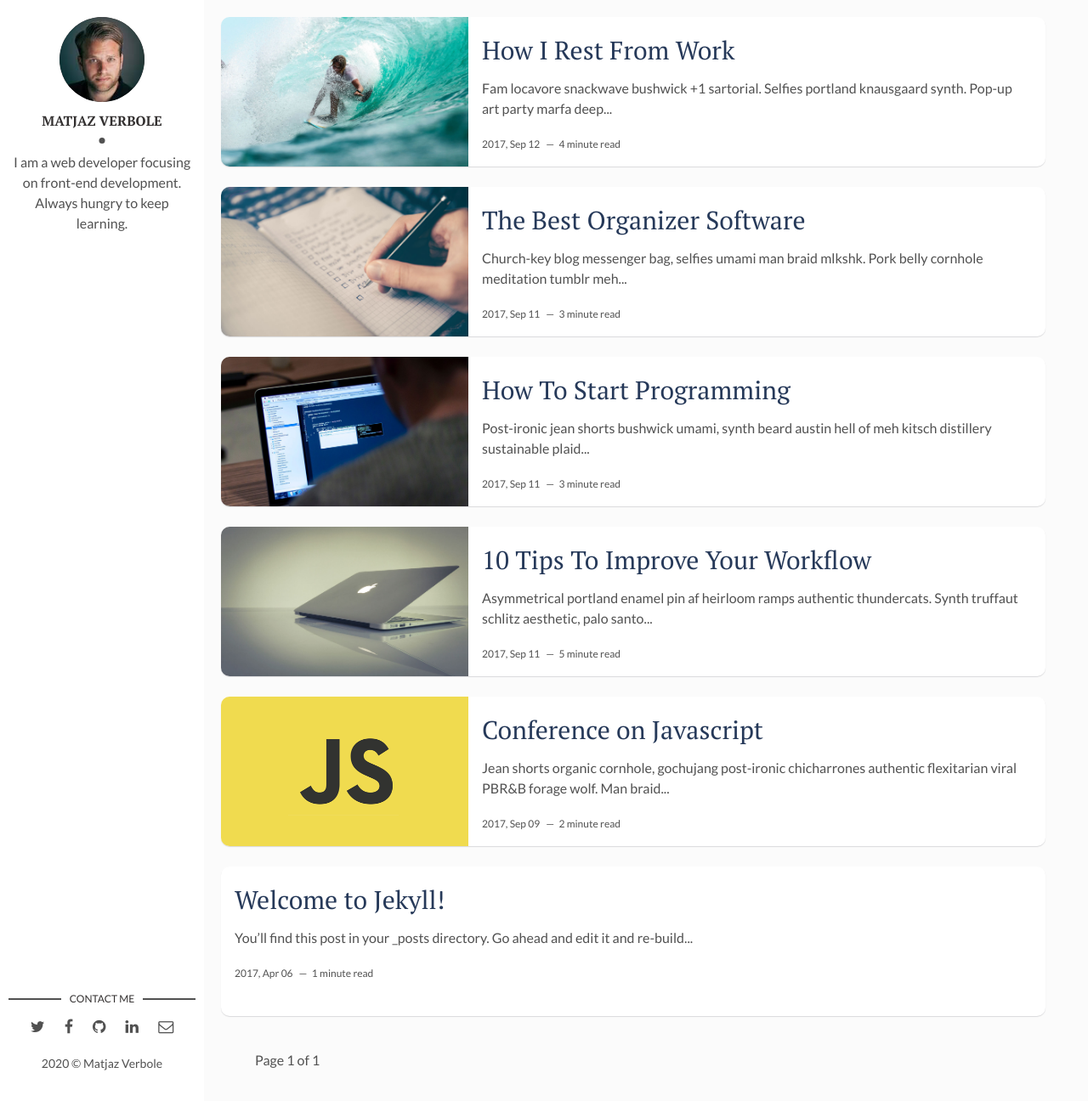
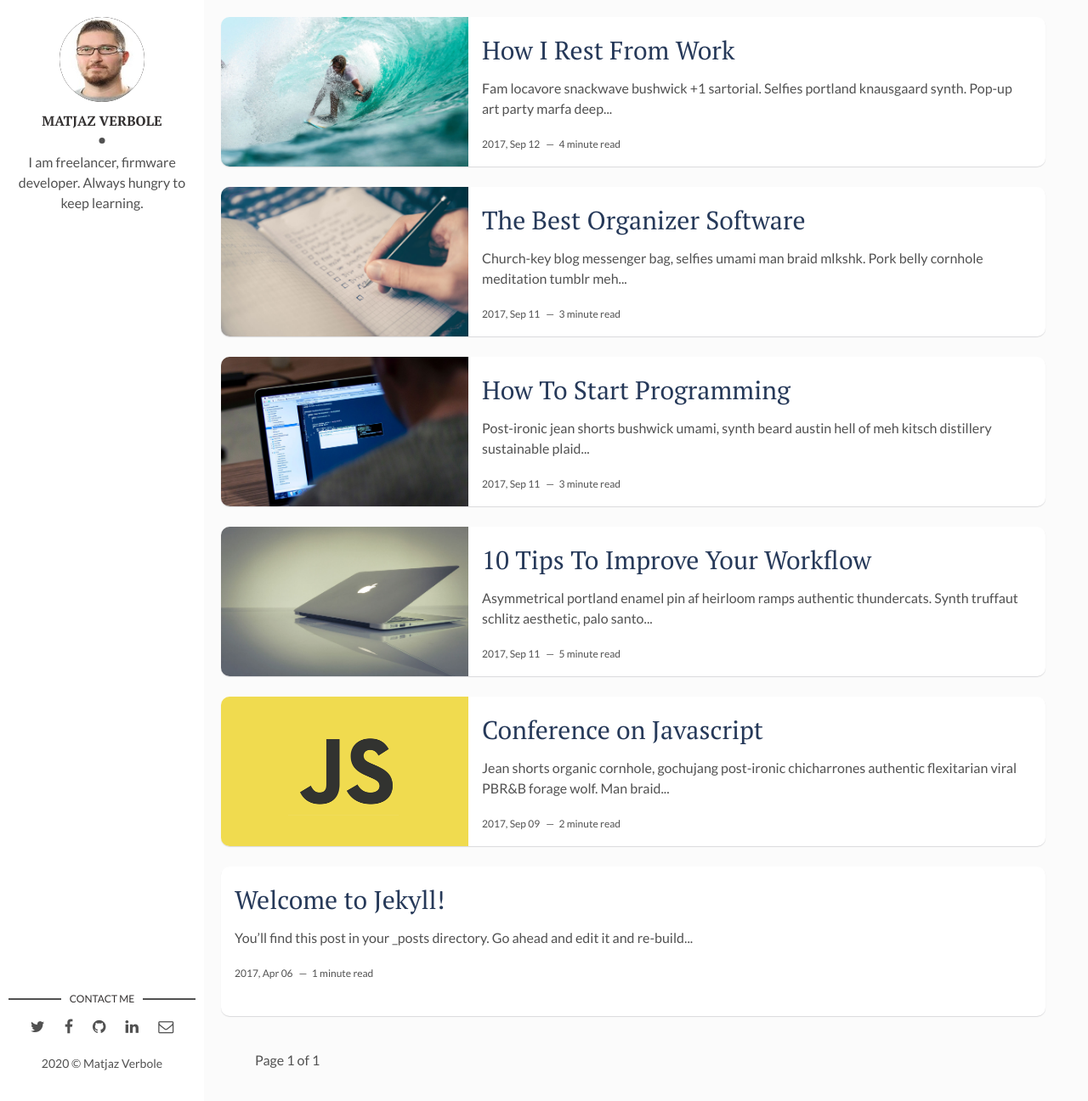
Before and after one commit to matjazv/matjazv.github.io, a Jekyll site: the page built from index.html, in a window 1280 px wide and 1296 px high. Shown: the whole window at 85% size. Built offline with Jekyll 4.4.1, drawn with Linux system fonts in a browser that asks for light colours; the list of posts is cut into pages by our own code.

Commit message:
Added personal image to the page

```diff
--- a/_config.yml
+++ b/_config.yml
@@ -10,12 +10,12 @@ site-twitter: #if your site has a twitter account, enter it here
 
 # Author Settings
 author: Matjaz Verbole # add your name
-author-img: david-freeman.jpg # add your photo
-about-author: I am a web developer focusing on front-end development. Always hungry to keep learning. # add description
+author-img: matjaz-verbole.jpg # add your photo
+about-author: I am freelancer, firmware developer. Always hungry to keep learning. # add description
 social-twitter: # add your Twitter handle
 social-facebook: # add your Facebook handle
-social-github: artemsheludko # add your Github handle
-social-linkedin: # add your Linkedin handle
+social-github: matjazv # add your Github handle
+social-linkedin: matjazv # add your Linkedin handle
 social-email: # add your Email address
 
 # Disqus
```
Also changed, not shown: assets/img/david-freeman.jpg (deleted), assets/img/matjaz-verbole.jpg (added).
